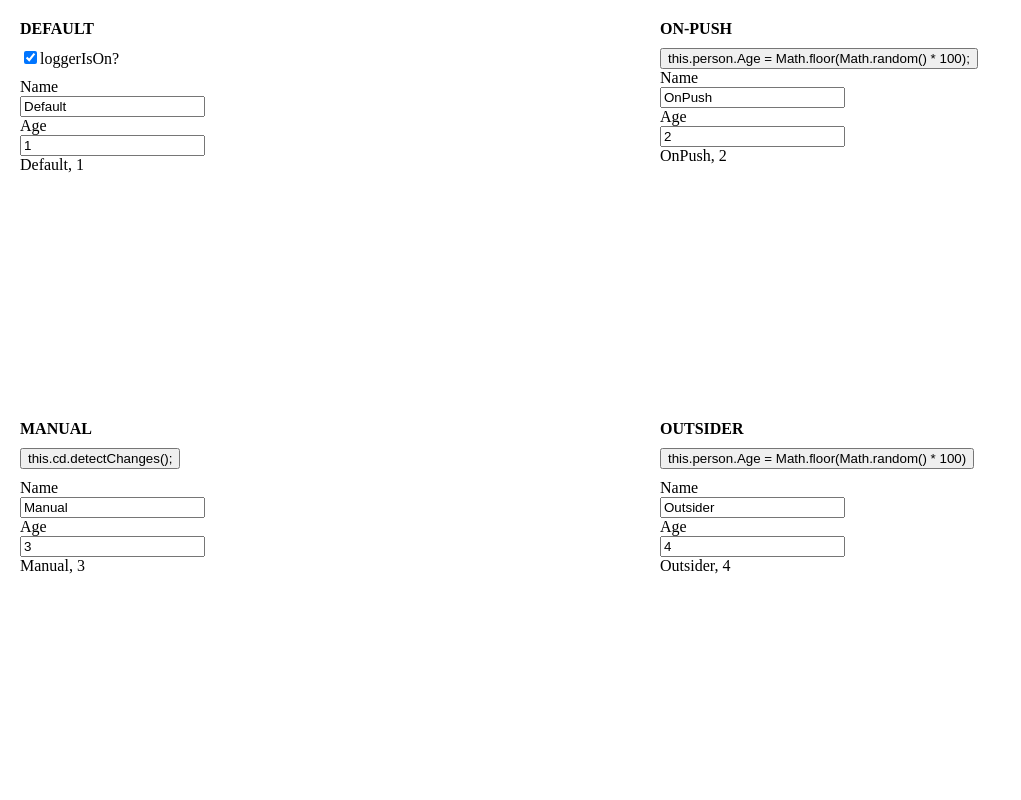
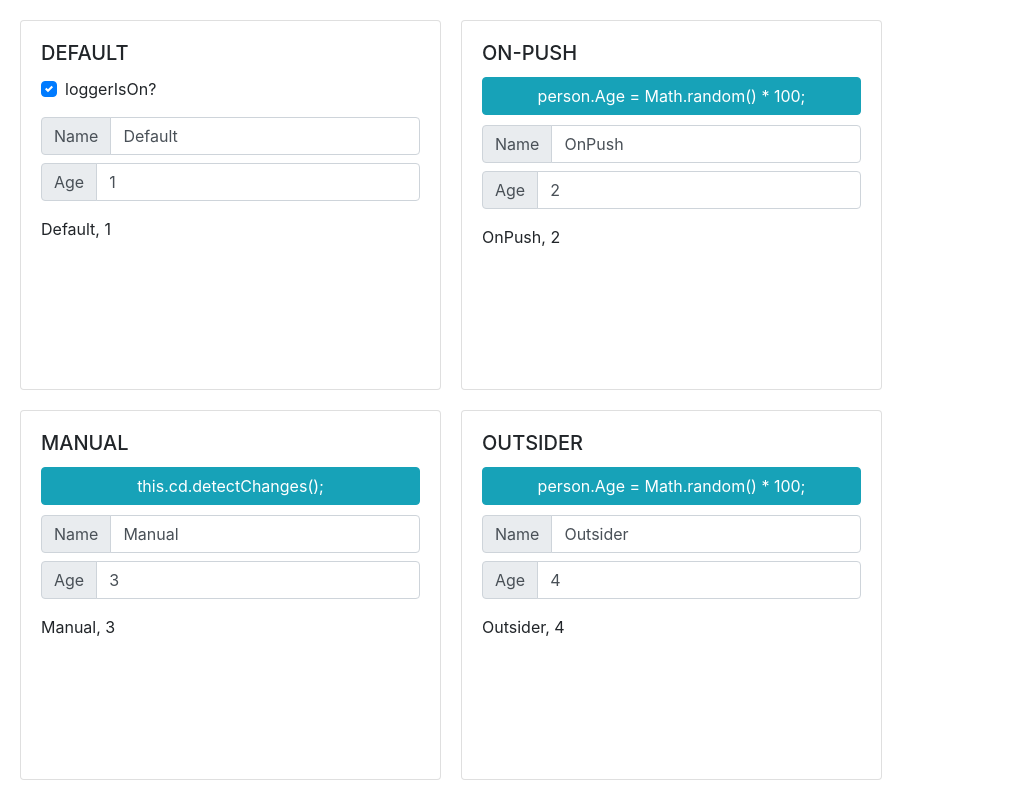
Before and after one commit to dasmeer/ng-training, an Angular app in the folder change-detection/: page / in a window 1280 px wide. Shown: the whole page, without its empty margins (0-1021 px from the left). Built offline with nearby package versions, Linux system fonts and the light colour scheme.

Commit message:
bootstrap

```diff
--- a/change-detection/angular.json
+++ b/change-detection/angular.json
@@ -27,6 +27,7 @@
                             "src/assets"
                         ],
                         "styles": [
+                            "node_modules/bootstrap/dist/css/bootstrap.min.css",
                             "src/styles.less"
                         ],
                         "scripts": []
@@ -83,6 +84,7 @@
                         "tsConfig": "src/tsconfig.spec.json",
                         "karmaConfig": "src/karma.conf.js",
                         "styles": [
+                            "node_modules/bootstrap/dist/css/bootstrap.min.css",
                             "src/styles.less"
                         ],
                         "scripts": [],
--- a/change-detection/package.json
+++ b/change-detection/package.json
@@ -19,6 +19,7 @@
     "@angular/platform-browser": "~7.1.0",
     "@angular/platform-browser-dynamic": "~7.1.0",
     "@angular/router": "~7.1.0",
+    "bootstrap": "^4.3.1",
     "core-js": "^2.5.4",
     "rxjs": "~6.3.3",
     "tslib": "^1.9.0",
--- a/change-detection/src/app/app.component.html
+++ b/change-detection/src/app/app.component.html
@@ -1,3 +1,4 @@
+<div id="strategies">
     <div class="component">
         <app-default></app-default>
     </div>
@@ -10,3 +11,5 @@
     <div class="component">
         <app-outsider></app-outsider>
     </div>
+</div>
+<div id="log"></div>
--- a/change-detection/src/app/default/default.component.html
+++ b/change-detection/src/app/default/default.component.html
@@ -1,12 +1,25 @@
 <div class="component-body">
-    <h1>DEFAULT</h1>
-    <div class="control">
-        <input type="checkbox" [(ngModel)]="loggerIsOn" id="loggerIsOn"><label for="loggerIsOn">loggerIsOn?</label>
+    <div class="card">
+        <div class="card-body">
+            <h5 class="card-title">DEFAULT</h5>
+            <div class="custom-control custom-checkbox mb-3">
+                <input type="checkbox" class="custom-control-input" id="loggerIsOn" [(ngModel)]="loggerIsOn">
+                <label class="custom-control-label" for="loggerIsOn">loggerIsOn?</label>
+            </div>
+            <div class="input-group mb-2 pl-0">
+                <div class="input-group-prepend">
+                    <span class="input-group-text">Name</span>
+                </div>
+                <input type="text" class="form-control" [(ngModel)]="person.Name">
+            </div>
+            <div class="input-group mb-3 pl-0">
+                <div class="input-group-prepend">
+                    <span class="input-group-text">Age</span>
+                </div>
+                <input type="text" class="form-control" [(ngModel)]="person.Age">
+            </div>
+            <div> {{person.Name}}, {{person.Age}} </div>
+            {{runChangeDetection}}
+        </div>
     </div>
-    <div>Name</div>
-    <input [(ngModel)]="person.Name" />
-    <div>Age</div>
-    <input [value]="person.Age" (input)="person.Age = $event.target.value" />
-    <div> {{person.Name}}, {{person.Age}} </div>
-    {{runChangeDetection}}
 </div>
--- a/change-detection/src/app/manual/manual.component.html
+++ b/change-detection/src/app/manual/manual.component.html
@@ -1,12 +1,24 @@
 <div class="component-body">
-    <h1>MANUAL</h1>
-    <div class="control">
-        <button (click)="onClick()">this.cd.detectChanges();</button>
+    <div class="card">
+        <div class="card-body">
+            <h5 class="card-title">MANUAL</h5>
+            <div class="control">
+                <button (click)="onClick()" class="btn btn-info col-sm-12">this.cd.detectChanges();</button>
+            </div>
+            <div class="input-group mb-2 p-0">
+                <div class="input-group-prepend">
+                    <span class="input-group-text">Name</span>
+                </div>
+                <input type="text" class="form-control" [(ngModel)]="person.Name">
+            </div>
+            <div class="input-group mb-3 p-0">
+                <div class="input-group-prepend">
+                    <span class="input-group-text">Age</span>
+                </div>
+                <input type="text" class="form-control" [(ngModel)]="person.Age">
+            </div>
+            <div> {{person.Name}}, {{person.Age}} </div>
+            {{runChangeDetection}}
+        </div>
     </div>
-    <div>Name</div>
-    <input [(ngModel)]="person.Name" />
-    <div>Age</div>
-    <input [(ngModel)]="person.Age" />
-    <div> {{person.Name}}, {{person.Age}} </div>
-    {{runChangeDetection}}
 </div>
--- a/change-detection/src/app/on-push/on-push.component.html
+++ b/change-detection/src/app/on-push/on-push.component.html
@@ -1,10 +1,24 @@
 <div class="component-body">
-    <h1>ON-PUSH</h1>
-    <button (click)="onClick()">this.person.Age = Math.floor(Math.random() * 100);</button>
-    <div>Name</div>
-    <input [value]="person.Name" />
-    <div>Age</div>
-    <input [value]="person.Age" />
-    <div> {{person.Name}}, {{person.Age}} </div>
-    {{runChangeDetection}}
+    <div class="card">
+        <div class="card-body">
+            <h5 class="card-title">ON-PUSH</h5>
+            <div class="control">
+                <button (click)="onClick()" class="btn btn-info col-sm-12">person.Age = Math.random() * 100;</button>
+            </div>
+            <div class="input-group mb-2 p-0">
+                <div class="input-group-prepend">
+                    <span class="input-group-text">Name</span>
+                </div>
+                <input type="text" class="form-control" [(ngModel)]="person.Name">
+            </div>
+            <div class="input-group mb-3 p-0">
+                <div class="input-group-prepend">
+                    <span class="input-group-text">Age</span>
+                </div>
+                <input type="text" class="form-control" [(ngModel)]="person.Age">
+            </div>
+            <div> {{person.Name}}, {{person.Age}} </div>
+            {{runChangeDetection}}
+        </div>
+    </div>
 </div>
--- a/change-detection/src/app/outsider/outsider.component.html
+++ b/change-detection/src/app/outsider/outsider.component.html
@@ -1,12 +1,24 @@
 <div class="component-body">
-    <h1>OUTSIDER</h1>
-    <div class="control">
-        <button (click)="click()" (mousedown)="mouseDown()">this.person.Age = Math.floor(Math.random() * 100)</button>
+    <div class="card">
+        <div class="card-body">
+            <h5 class="card-title">OUTSIDER</h5>
+            <div class="control">
+                <button (click)="onClick()" class="btn btn-info col-sm-12">person.Age = Math.random() * 100;</button>
+            </div>
+            <div class="input-group mb-2 p-0">
+                <div class="input-group-prepend">
+                    <span class="input-group-text">Name</span>
+                </div>
+                <input type="text" class="form-control" [(ngModel)]="person.Name">
+            </div>
+            <div class="input-group mb-3 p-0">
+                <div class="input-group-prepend">
+                    <span class="input-group-text">Age</span>
+                </div>
+                <input type="text" class="form-control" [(ngModel)]="person.Age">
+            </div>
+            <div> {{person.Name}}, {{person.Age}} </div>
+            {{runChangeDetection}}
+        </div>
     </div>
-    <div>Name</div>
-    <input [ngModel]="person.Name" />
-    <div>Age</div>
-    <input [ngModel]="person.Age" />
-    <div> {{person.Name}}, {{person.Age}} </div>
-    {{runChangeDetection}}
 </div>
--- a/change-detection/src/index.html
+++ b/change-detection/src/index.html
@@ -7,6 +7,8 @@
 
   <meta name="viewport" content="width=device-width, initial-scale=1">
   <link rel="icon" type="image/x-icon" href="favicon.ico">
+  <!-- <link rel="stylesheet" href="https://stackpath.bootstrapcdn.com/bootstrap/4.3.1/css/bootstrap.min.css"
+    integrity="sha384-ggOyR0iXCbMQv3Xipma34MD+dH/1fQ784/j6cY/iJTQUOhcWr7x9JvoRxT2MZw1T" crossorigin="anonymous"> -->
 </head>
 <body>
   <app-root id="container"></app-root>
--- a/change-detection/src/styles.less
+++ b/change-detection/src/styles.less
@@ -1,3 +1,5 @@
+// @import "~/bootstrap/dist/css/bootstrap.min.css";
+
 ::selection {
     background: transparent;
     text-shadow: none;
@@ -7,15 +9,16 @@ html, body
 {
   height: 100%;
   margin: 0;
-  padding: 0;
+  padding: 0 10px 10px 0;
 }
 
-#container{
+#container, .card{
     height: 100%;
 }
 
 .component-body {
-    padding: 20px;
+    padding: 20px 0 0 20px;
+    height: 100%;
 }
 
 h1 {
@@ -26,3 +29,8 @@ h1 {
 .control {
     margin-bottom: 10px;
 }
+
+#strategies{
+    width: 70%;
+    height: 100%;
+}
```
Lines whose indentation alone changed are shown as unchanged.
